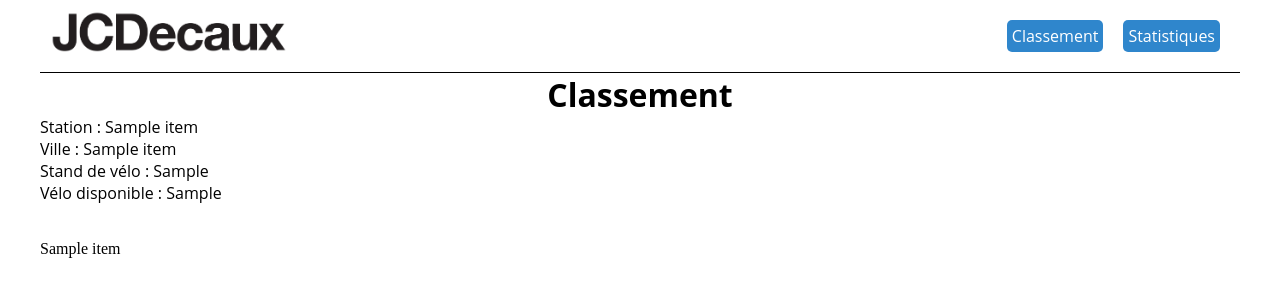
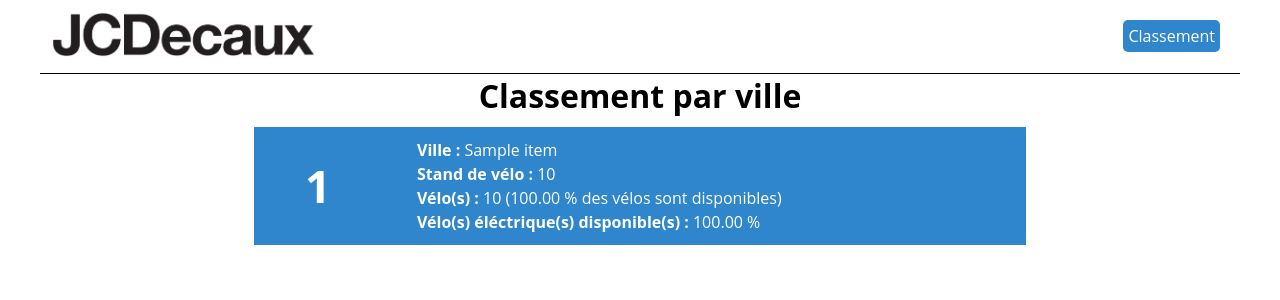
Before and after one commit to Sallymsi/JcDecaux-Projet, a Flask app: page /classement in a window 1280 px wide. Shown: the top 300 px of the page. Run offline with Flask 3, Linux system fonts and the light colour scheme; a database or web service that is not in the repository returns one stand-in record (values such as "Sample title"); data that the repository does not hold is empty.

Commit message:
Ajout classement par ville

```diff
--- a/App/static/css/custom.css
+++ b/App/static/css/custom.css
@@ -6,7 +6,7 @@
 
 a,
 span {
-  /* color: inherit; */
+  color: inherit;
   text-decoration: none;
 }
 
@@ -18,6 +18,11 @@ h5,
 a,
 p {
   font-family: 'Open Sans', sans-serif;
+}
+
+p {
+  font-weight: 400;
+  line-height: 150%;
 }
 
 body {
@@ -38,8 +43,6 @@ body {
 
 .city-list-index {
   display: grid;
-  /* flex-wrap: wrap; */
-  /* width: 50%; */
   grid-gap: 10px;
   grid-template-columns: repeat(7, 1fr);
 }
@@ -72,14 +75,9 @@ h1 {
   text-align: center;
 }
 
-
-/* .iframeBlock {
-  max-width: 800px;
-  margin-left: auto;
-  margin-right: auto;
-} */
-
-
+.title {
+  padding: 20px;
+}
 
 header {
   max-width: 1200px;
@@ -91,3 +89,40 @@ header {
 header img {
   max-width: 25%;
 }
+
+.section {
+  display: flex;
+  flex-direction: column;
+  align-items: center;
+}
+
+.stat-block {
+  display: flex;
+  align-items: center;
+  padding: 10px 10px 10px 40px;
+  margin: 10px;
+  color: white;
+  border: 1px solid #2F86CC;
+  background-color: #2F86CC;
+  width: 60%;
+}
+
+.stat-block:hover {
+  opacity: 0.8;
+}
+
+.number {
+  width: 10%;
+  padding: 10px;
+  color: white;
+  font-size: 30px;
+  margin-right: 30px;
+}
+
+.display-station {
+  padding: 10px;
+  border-radius: 15px;
+  color: white;
+  border: 1px solid #2F86CC;
+  background-color: #2F86CC;
+}
--- a/App/templates/classement.html
+++ b/App/templates/classement.html
@@ -4,19 +4,27 @@
 <meta charset="UTF-8">
         <meta name="viewport" content="width=device-width, initial-scale=1.0">
         <link rel="stylesheet" href="{{ url_for('static', filename='css/custom.css') }}">
-    <title>Classement</title>
+    <title>Classement par ville</title>
 </head>
 <body>
     {% include "partials/_header.html" %}
-    <h1>Classement</h1>
+    <h1>Classement par ville</h1>
 
-    <div>
-        {% for info in infos %}
-            <p>Station : {{ info.name }}</p>
-            <p>Ville : {{ info.contract_name | capitalize }}</p>
-            <p>Stand de vélo : {{ info.bike_stands }}</p>
-            <p>Vélo disponible : {{ info.available_bikes }}</p> <br> <br>
-            {{info}}
+    <div class="section">
+        {% for info in stations %}
+            {% if loop.index <= 50 %}
+                <a class="stat-block" href="/classement/{{ info[0] }}">
+                    <div class="number">
+                        <h2>{{ loop.index }}</h2>
+                    </div>
+                    <div>
+                        <p><strong>Ville : </strong>{{ info[0] | capitalize }}</p>
+                        <p><strong>Stand de vélo : </strong>{{ info[1] }}</p>
+                        <p><strong>Vélo(s) : </strong>{{ info[2] }} ({{info[3]}} des vélos sont disponibles)</p>
+                        <p><strong>Vélo(s) éléctrique(s) disponible(s) : </strong>{{ info[4] }}</p>
+                    </div>
+                </a>
+            {% endif %}
         {% endfor %}
     </div>
 </body>
--- a/App/templates/partials/_header.html
+++ b/App/templates/partials/_header.html
@@ -2,6 +2,5 @@
     <a href="/"><img src="{{ url_for('static', filename='images/logo.png') }}" alt="Logo"></a>
     <div class="stats">
         <a class="city" href="/classement">Classement</a>
-        <a class="city" href="#">Statistiques</a>
     </div>
 </header>
--- a/App/views.py
+++ b/App/views.py
@@ -2,6 +2,7 @@ from flask import Flask, render_template
 import requests
 import folium
 from folium import plugins
+from .utils import *
 
 app = Flask(__name__)
 
@@ -27,32 +28,12 @@ def index():
     m = folium.Map(
         location=[48.29649, 4.07360],
         zoom_start=5,
-        prefer_canvas=True,
     )
-
-    callback = ('function (row) {'
-                'var marker = L.marker(new L.LatLng(row[0], row[1]));'
-                'var icon = L.AwesomeMarkers.icon({'
-                "icon: 'info-sign',"
-                "iconColor: 'white',"
-                "markerColor: 'blue',"
-                "prefix: 'glyphicon',"
-                "extraClasses: 'fa-rotate-0'"
-                    '});'
-                'marker.setIcon(icon);'
-                "var popup = L.popup({maxWidth: '300'});"
-                "const display_number = {text: row[2]};"
-                "const display_contract = {text: row[3]};"
-                "const display_bike = {text: row[4]};"
-                "var mytext = $(`<div id='mytext' class='display_text' style='width: 100.0%; height: 100.0%;'> Ville : ${display_contract.text} <br> Arrêt : ${display_number.text} <br> Vélo(s) disponible(s) : ${display_bike.text}</div>`)[0];"
-                "popup.setContent(mytext);"
-                "marker.bindPopup(popup);"
-                'return marker};')
 
     for info in responseGlobal:
         locations.append([info['position']['lat'], info["position"]["lng"], info['number'], info['contract_name'], info['available_bikes']])
 
-    plugins.FastMarkerCluster(locations, callback=callback).add_to(m)
+    plugins.FastMarkerCluster(locations, callback=callbackIndex()).add_to(m)
 
     m.get_root().width = "100%"
     m.get_root().height = "600px"
@@ -60,45 +41,24 @@ def index():
 
     return render_template("index.html", iframe=iframe, villes=villes)
 
-@app.route("/<city>")
-def city(city):
-    urlContract = "https://api.jcdecaux.com/vls/v3/stations?contract={city}&apiKey={key}".format(city = city, key = app.config['SECRET_KEY'])
+@app.route("/<contract>")
+def city(contract):
+    urlContract = "https://api.jcdecaux.com/vls/v3/stations?contract={contract}&apiKey={key}".format(contract = contract, key = app.config['SECRET_KEY'])
 
     response = requests.get(urlContract, headers=app.config['HEADERS']).json()
     stations = []
     locations = []
 
-    callback = ('function (row) {'
-                'var marker = L.marker(new L.LatLng(row[0], row[1]));'
-                'var icon = L.AwesomeMarkers.icon({'
-                "icon: 'info-sign',"
-                "iconColor: 'white',"
-                "markerColor: 'blue',"
-                "prefix: 'glyphicon',"
-                "extraClasses: 'fa-rotate-0'"
-                    '});'
-                'marker.setIcon(icon);'
-                "var popup = L.popup({maxWidth: '300'});"
-                "const display_number = {text: row[2]};"
-                "const display_contract = {text: row[3]};"
-                "const display_bike = {text: row[4]};"
-                "const display_elec = {text: row[5]};"
-                "const display_meca = {text: row[6]};"
-                "var mytext = $(`<div id='mytext' class='display_text' style='width: 100.0%; height: 100.0%;'> Ville : ${display_contract.text} <br> Arrêt : ${display_number.text} <br> Vélo(s) disponible(s) : ${display_bike.text} <br> Mecanique : ${display_meca.text} <br> Electrique : ${display_elec.text}</div>`)[0];"
-                "popup.setContent(mytext);"
-                "marker.bindPopup(popup);"
-                'return marker};')
 
     m = folium.Map(
         location=[48.29649, 4.07360],
         zoom_start=5,
-        prefer_canvas=True,
     )
 
     for info in response:
         locations.append([info['position']['latitude'], info["position"]["longitude"], info['number'], info['contractName'], info["totalStands"]["availabilities"]["bikes"], info["totalStands"]["availabilities"]["electricalBikes"], info["totalStands"]["availabilities"]["mechanicalBikes"]])
 
-    plugins.FastMarkerCluster(locations, callback=callback).add_to(m)
+    plugins.FastMarkerCluster(locations, callback=callbackCity()).add_to(m)
 
     m.get_root().width = "100%"
     m.get_root().height = "600px"
@@ -117,7 +77,7 @@ def city(city):
     return render_template("city.html", infos=stations, iframe=iframe)
 
 @app.route("/<contract>/<number>")
-def station(number, contract):
+def station(contract, number):
     urlStation = "https://api.jcdecaux.com/vls/v3/stations/{station_number}?contract={contract_name}&apiKey={key}".format(station_number = number, contract_name = contract, key = app.config['SECRET_KEY'])
 
     response = requests.get(urlStation, headers=app.config['HEADERS']).json()
@@ -125,48 +85,36 @@ def station(number, contract):
     m = folium.Map(
         location=[response["position"]["latitude"], response["position"]["longitude"]],
         zoom_start=20,
-        prefer_canvas=True,
     )
 
     folium.Marker(
-            [response["position"]["latitude"], response["position"]["longitude"]],
-            tooltip=response["name"]
+            [response["position"]["latitude"], response["position"]["longitude"]]
         ).add_to(m)
 
     m.get_root().width = "100%"
     m.get_root().height = "600px"
     iframe = m.get_root()._repr_html_()
 
-    try:
-        pourcentDispo = str((response["totalStands"]["availabilities"]["bikes"] / response["totalStands"]["capacity"]) * 100) + " %"
-    except ZeroDivisionError:
-        pourcentDispo = 0
-
-    try:
-        pourcentElec = str((response["totalStands"]["availabilities"]["electricalBikes"] / response["totalStands"]["availabilities"]["bikes"]) * 100) + " %"
-    except ZeroDivisionError:
-        pourcentElec = 0
-
-    return render_template("station.html", iframe=iframe, info=response, pourcentDispo=pourcentDispo, pourcentElec=pourcentElec)
+    return render_template("station.html", iframe=iframe, info=response, pourcentDispo=pourcentDispo(response), pourcentElec=pourcentElec(response))
 
 @app.route("/classement")
 def classement():
-    urlGlobal = "https://api.jcdecaux.com/vls/v1/stations?apiKey={key}".format(key = app.config['SECRET_KEY'])
+    urlGlobal = "https://api.jcdecaux.com/vls/v3/contracts?apiKey={key}".format(key = app.config['SECRET_KEY'])
 
     response = requests.get(urlGlobal, headers=app.config['HEADERS'])
+    infos = response.json()
+
+    stations = classementCity(infos)
+
+    return render_template("classement.html", infos=infos, stations=stations)
+
+@app.route("/classement/<contract>")
+def statistique(contract):
+    urlContract = "https://api.jcdecaux.com/vls/v3/stations?contract={contract}&apiKey={key}".format(contract = contract, key = app.config['SECRET_KEY'])
+    contract = contract
+
+    response = requests.get(urlContract, headers=app.config['HEADERS'])
 
     infos = response.json()
 
-    stations = []
-
-    for info in infos:
-        isPresent = info["name"] in stations
-        if not isPresent:
-            stations.append(info)
-
-    def myFunc(e):
-        return e['bike_stands']
-
-    stations.sort(reverse=True, key=myFunc)
-
-    return render_template("classement.html", infos=stations)
+    return render_template("statistique.html", infos=classementStation(infos), contract=contract)
```
Also changed, not shown: App/templates/city.html (+7 -3 lines), App/templates/station.html (+8 -11 lines), App/templates/statistique.html (added, +31 -0 lines), App/utils.py (added, +118 -0 lines).
